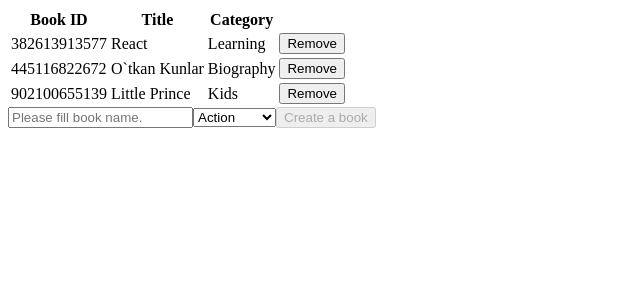
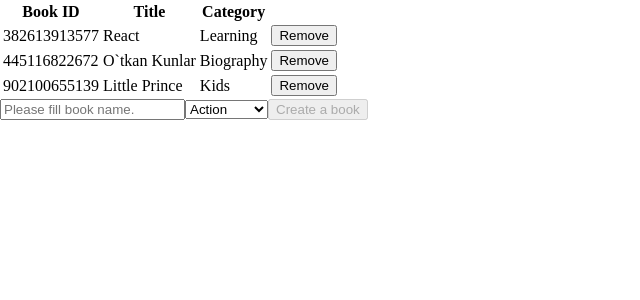
Before and after one commit to Murodjon000/bookstore, a React (Create React App) app: page / in a window 1280 px wide. Shown: the top 300 px of the page, without its empty margins (0-640 px from the left). Built offline with nearby package versions, Linux system fonts and the light colour scheme.

Commit message:
fix css error

```diff
--- a/src/components/Book.js
+++ b/src/components/Book.js
@@ -1,7 +1,9 @@
 import React from 'react';
 import PropTypes from 'prop-types';
 
-const Book = ({ id, title, category, removeBook }) => (
+const Book = (
+{ id, title, category, removeBook }
+) => (
   <tr>
     <td>{id}</td>
     <td>{title}</td>
--- /dev/null
+++ b/src/index.css
@@ -0,0 +1,4 @@
+body {
+  margin: 0;
+  padding: 0;
+}
--- a/src/index.js
+++ b/src/index.js
@@ -1,5 +1,6 @@
 import React from 'react';
 import ReactDOM from 'react-dom';
+import './index.css';
 import { createStore } from 'redux';
 import { Provider } from 'react-redux';
 import App from './components/App';
```
Also changed, not shown: 1 other file (tests, documents, lock files or other folders).
